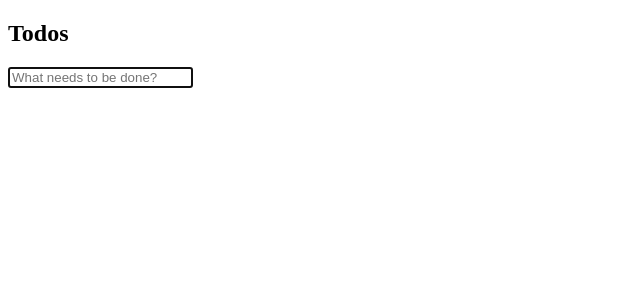
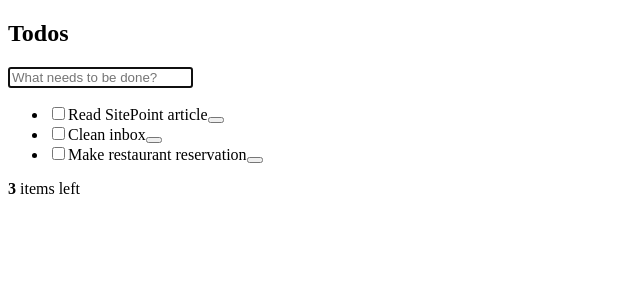
Before and after one commit to Paulo-Teixeira/todo-app, an Angular app: page / in a window 1280 px wide. Shown: the top 300 px of the page, without its empty margins (0-640 px from the left). Built offline with nearby package versions, Linux system fonts and the light colour scheme; data requests are answered from the project's data file.

Commit message:
mock api running

```diff
--- /dev/null
+++ b/db.json
@@ -0,0 +1,19 @@
+{
+  "todos": [
+    {
+      "id": 1,
+      "title": "Read SitePoint article",
+      "complete": false
+    },
+    {
+      "id": 2,
+      "title": "Clean inbox",
+      "complete": false
+    },
+    {
+      "id": 3,
+      "title": "Make restaurant reservation",
+      "complete": false
+    }
+  ]
+}
--- a/package.json
+++ b/package.json
@@ -7,7 +7,8 @@
     "build": "ng build",
     "test": "ng test",
     "lint": "ng lint",
-    "e2e": "ng e2e"
+    "e2e": "ng e2e",
+    "json-server": "json-server --watch db.json"
   },
   "private": true,
   "dependencies": {
@@ -20,6 +21,7 @@
     "@angular/platform-browser-dynamic": "~7.1.0",
     "@angular/router": "~7.1.0",
     "core-js": "^2.5.4",
+    "json-server": "^0.14.2",
     "rxjs": "~6.3.3",
     "tslib": "^1.9.0",
     "zone.js": "~0.8.26"
--- /dev/null
+++ b/src/app/api.service.ts
@@ -0,0 +1,49 @@
+import { Injectable } from '@angular/core';
+import { environment } from '../environments/environment';
+import { HttpClient } from '@angular/common/http';
+import { Todo } from './todo';
+import { Observable, of } from 'rxjs';
+import { catchError, map } from "rxjs/operators";
+
+const API_URL = environment.apiUrl;
+
+@Injectable({
+  providedIn: 'root'
+})
+export class ApiService {
+
+  constructor(private http: HttpClient) { }
+
+
+  public getAllTodos(): Observable<Todo[]> {
+    return this.http.get<Todo[]>(API_URL + '/todos').pipe(
+      catchError(this.handleError<Todo[]>('getAllTodos', []))
+    );
+  }
+
+  public createTodo(todo: Todo) {
+
+  }
+
+  public getTodoById(todoId: number) {
+
+  }
+
+  public updateTodo(todo: Todo) {
+
+  }
+
+  public deleteTodoById(todoId: number) {
+
+  }
+
+  private handleError<T>(operation = "operation", result?: T) {
+    return (error: any): Observable<T> => {
+      // TODO: send the error to remote logging infrastructure
+      console.error(error); // log to console instead
+
+      // Let the app keep running by returning an empty result.
+      return of(result as T);
+    };
+  }
+}
--- a/src/app/app.component.ts
+++ b/src/app/app.component.ts
@@ -1,4 +1,4 @@
-import { Component } from '@angular/core';
+import { Component, OnInit } from '@angular/core';
 import { TodoDataService } from './todo-data.service';
 import { Todo } from './todo';
 
@@ -8,11 +8,22 @@ import { Todo } from './todo';
   styleUrls: ['./app.component.scss'],
   providers: []
 })
-export class AppComponent {
+export class AppComponent implements OnInit {
   title = 'todo-app';
   newTodo: Todo = new Todo();
+  todos: Todo[] = [];
 
   constructor(private todoDataService: TodoDataService) {
+  }
+
+  public ngOnInit(): void {
+    this.todoDataService
+      .getAllTodos()
+      .subscribe(
+        (todos) => {
+          this.todos = todos;
+        }
+      );
   }
 
   onAddTodo(todo: Todo) {
@@ -26,8 +37,4 @@ export class AppComponent {
   onRemoveTodo(todo: Todo) {
     this.todoDataService.deleteTodoById(todo.id);
   }
-
-  get todos() {
-    return this.todoDataService.getAllTodos();
-  }
 }
--- a/src/app/app.module.ts
+++ b/src/app/app.module.ts
@@ -1,5 +1,6 @@
 import { BrowserModule } from '@angular/platform-browser';
 import { NgModule } from '@angular/core';
+import { HttpClientModule } from '@angular/common/http';
 import { FormsModule } from '@angular/forms';
 import { AppRoutingModule } from './app-routing.module';
 import { AppComponent } from './app.component';
@@ -19,6 +20,7 @@ import { TodoDataService } from './todo-data.service';
   ],
   imports: [
     BrowserModule,
+    HttpClientModule,
     AppRoutingModule,
     FormsModule
   ],
--- a/src/app/todo-data.service.ts
+++ b/src/app/todo-data.service.ts
@@ -1,5 +1,7 @@
 import { Injectable } from '@angular/core';
 import { Todo } from './todo';
+import { ApiService } from './api.service';
+import { Observable } from 'rxjs';
 
 @Injectable({
   providedIn: 'root'
@@ -8,7 +10,7 @@ export class TodoDataService {
   lastId: number = 0;
   todos: Todo[] = [];
 
-  constructor() { }
+  constructor(private api: ApiService) { }
 
   addTodo(todo: Todo): TodoDataService {
     if (!todo.id) {
@@ -33,8 +35,8 @@ export class TodoDataService {
     return todo;
   }
 
-  getAllTodos(): Todo[] {
-    return this.todos;
+  getAllTodos(): Observable<Todo[]> {
+    return this.api.getAllTodos();
   }
 
   getTodoById(id: number): Todo {
--- a/src/environments/environment.prod.ts
+++ b/src/environments/environment.prod.ts
@@ -1,3 +1,4 @@
 export const environment = {
-  production: true
+  production: true,
+  apiUrl: 'http://localhost:3000'
 };
--- a/src/environments/environment.ts
+++ b/src/environments/environment.ts
@@ -3,7 +3,8 @@
 // The list of file replacements can be found in `angular.json`.
 
 export const environment = {
-  production: false
+  production: false,
+  apiUrl: 'http://localhost:3000'
 };
 
 /*
```
Also changed, not shown: 2 other files (tests, documents, lock files or other folders).
